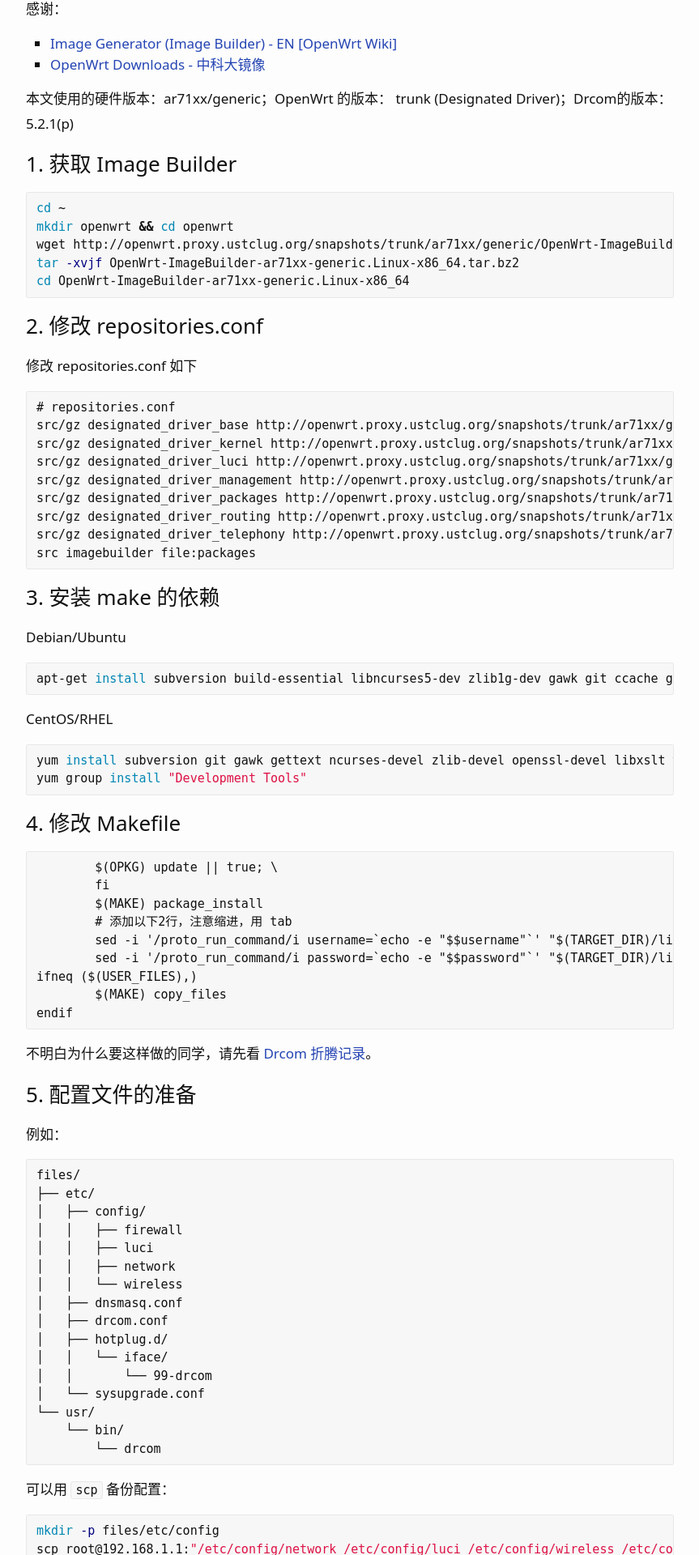
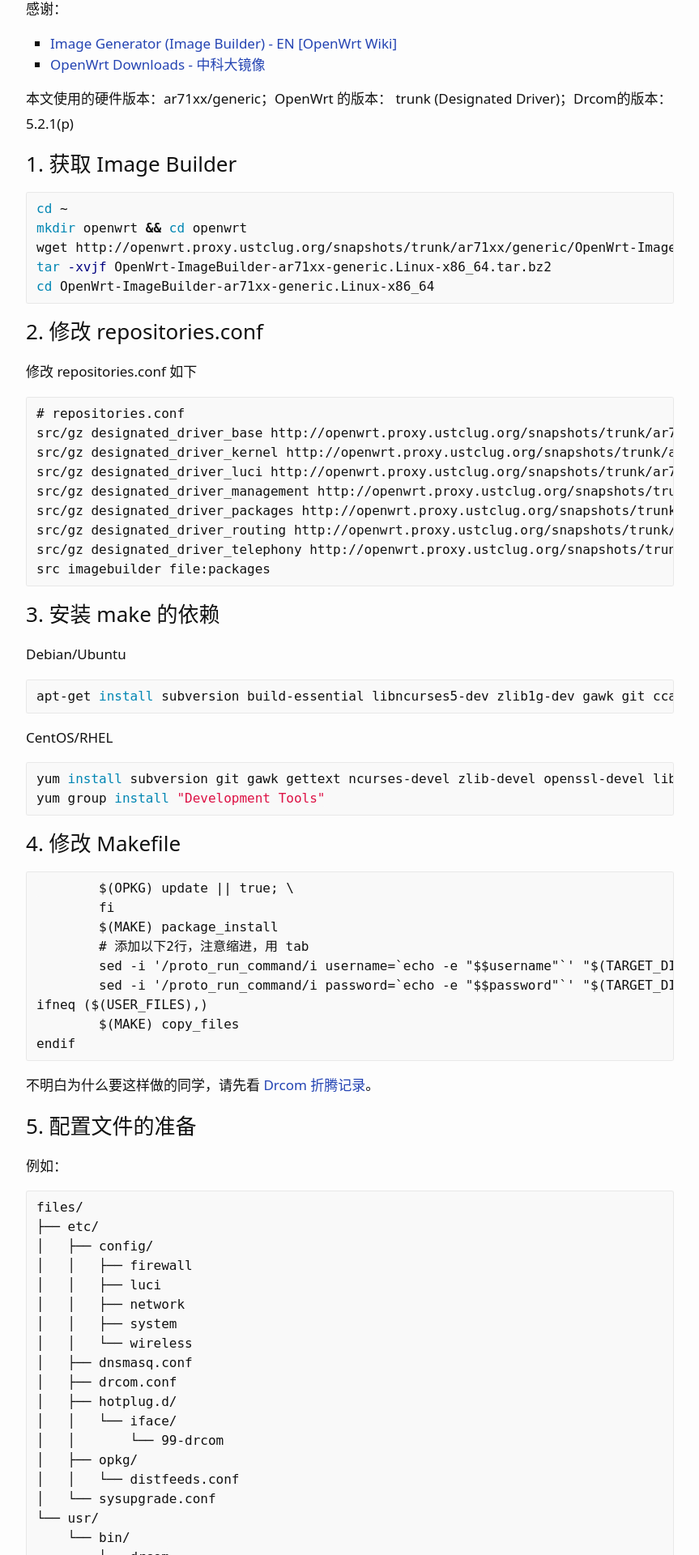
Before and after one commit to dgeibi/dgeibi.github.com, a Jekyll site: the page built from _posts/2016-10-12-build-openwrt-with-drcom.md, in a window 1280 px wide. Shown: the part 464-2384 px from the top of the page at 81% size, without its empty margins (208-1071 px from the left). Built offline with Jekyll 4.4.1, drawn with Linux system fonts in a browser that asks for light colours; comment, search, counter and statistics services are not loaded; some of the changed text lies outside the part shown.

Commit message:
update at 2016-10-17 12:55:41 UTC

````diff
--- a/_posts/2016-10-12-build-openwrt-with-drcom.md
+++ b/_posts/2016-10-12-build-openwrt-with-drcom.md
@@ -80,12 +80,15 @@ files/
 │   │   ├── firewall
 │   │   ├── luci
 │   │   ├── network
+│   │   ├── system
 │   │   └── wireless
 │   ├── dnsmasq.conf
 │   ├── drcom.conf
 │   ├── hotplug.d/
 │   │   └── iface/
 │   │       └── 99-drcom
+│   ├── opkg/
+│   │   └── distfeeds.conf
 │   └── sysupgrade.conf
 └── usr/
     └── bin/
@@ -97,9 +100,12 @@ files/
 ```bash
 mkdir -p files/etc/config
 scp root@192.168.1.1:"/etc/config/network /etc/config/luci /etc/config/wireless /etc/config/firewall" files/etc/config/
+scp root@192.168.1.1:"/etc/sysupgrade.conf" files/etc/
 ```
 
 也可以登录 luci，系统->备份/升级->生成备份，获得配置文件的压缩包。
+
+99-drcom、drcom、drcom.conf 可以从 [Drcom 折腾记录]({% post_url 2016-10-08-drcom %}) 获取。
 
 ## 编译固件
 
--- a/_sass/_base.scss
+++ b/_sass/_base.scss
@@ -176,12 +176,12 @@ code,
 kbd,
 samp,
 tt{
-  font-family: "Iosevka Slab", "Andale Mono", "Fira Mono", "DejaVu Sans Mono", Menlo, Consolas, "Liberation Mono", Monaco, "Lucida Console", monospace, sans-serif;
+  font-family: "Iosevka Slab", "Andale Mono", "Fira Mono", "DejaVu Sans Mono", Menlo, Consolas, "Liberation Mono", Monaco, "Lucida Console", monospace;
   font-size:1em;
 }
 code,
 pre {
-    font-size: 15px;
+    font-size: 16px;
     border: 1px solid $grey-color-light;
     border-radius: 3px;
     background-color: $code-background-color;
--- a/assets/main.scss
+++ b/assets/main.scss
@@ -17,7 +17,7 @@ $spacing-unit:     30px;
 
 $text-color:       #111;
 $background-color: #fdfdfd;
-$code-background-color: #f7f7f7;
+$code-background-color: #f9f9f9;
 $brand-color:      #2444b3;
 
 $grey-color:       #828282;
````
Also changed, not shown: about.md (+1 -1 lines).
